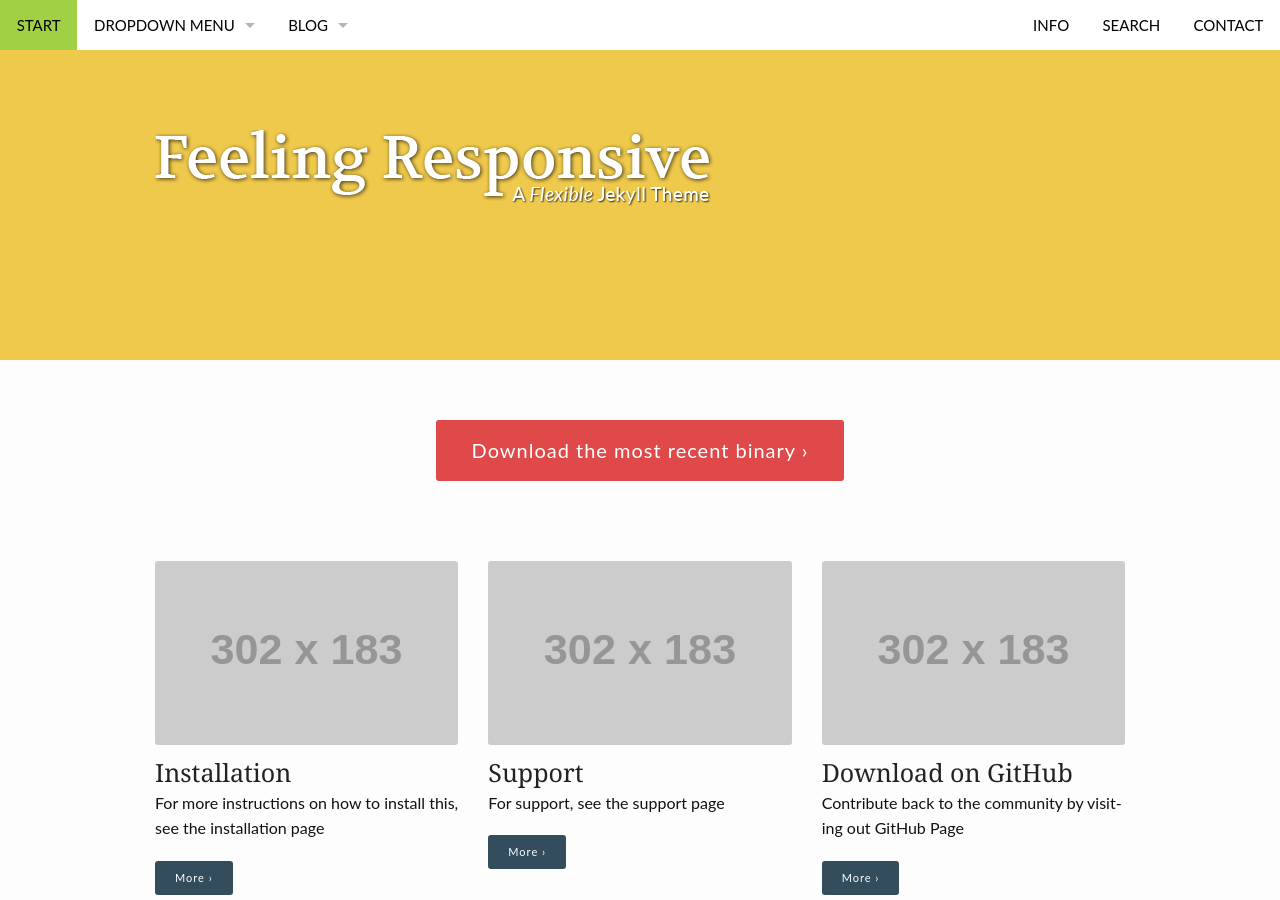
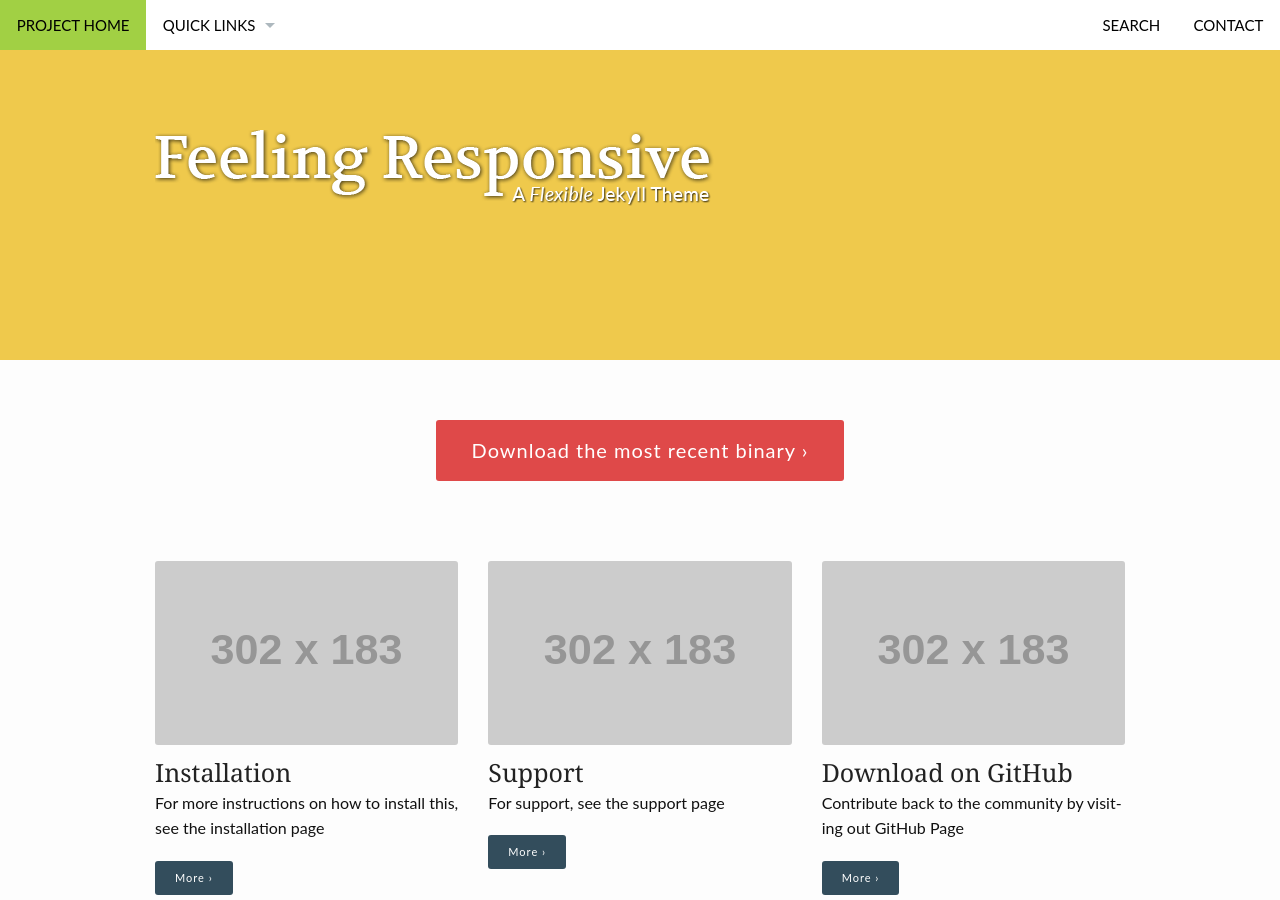
Before and after one commit to chegdan/testpage, a Jekyll site: the page built from pages/pages-root-folder/index.md, in a window 1280 px wide and 900 px high. Built offline with Jekyll 4.4.1, drawn with Linux system fonts in a browser that asks for light colours.

Commit message:
Update navigation.yml

```diff
--- a/_data/navigation.yml
+++ b/_data/navigation.yml
@@ -1,34 +1,34 @@
 #
 #   Navigation to the left › side: left
 #
-- title: Start
+- title: "Project Home"
   url: "/"
   side: left
 
-- title: "Dropdown Menu"
+- title: "Quick Links"
   url: "#"
   side: left
   dropdown:
-  - title: "Dropdown Menu 1"
+  - title: "Installtion"
     url: "#"
-  - title: "Dropdown Menu 2"
+  - title: "Support"
     url: "#"
-  - title: "Dropdown Menu 3"
+  - title: "GitHub Project"
     url: "#"
 
-- title: Blog
-  url: "/blog/"
-  side: left
-  dropdown:
-  - title: "Blog Archive"
-    url: "/blog/archive/"
+#- title: Blog
+#  url: "/blog/"
+#  side: left
+#  dropdown:
+#  - title: "Blog Archive"
+#    url: "/blog/archive/"
 
 #
 #   Navigation to the right › side: right
 #
-- title: "Info"
-  url: "/info/"
-  side: right
+#- title: "Info"
+#  url: "/info/"
+#  side: right
 
 - title: "Search"
   url: "/search/"
```
